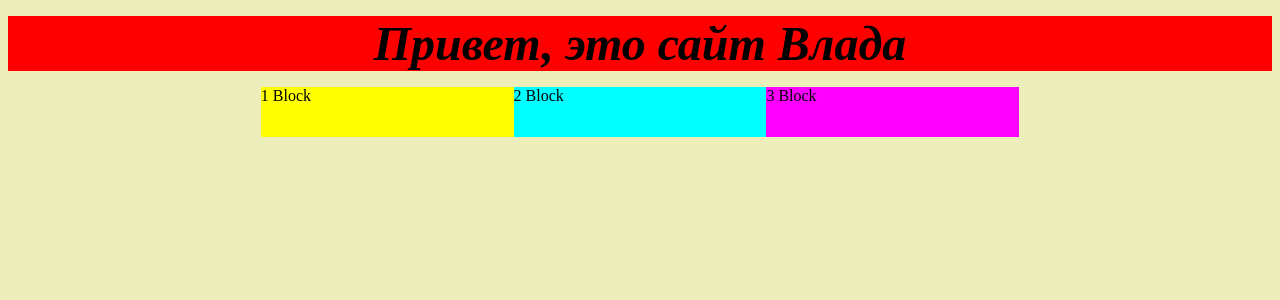
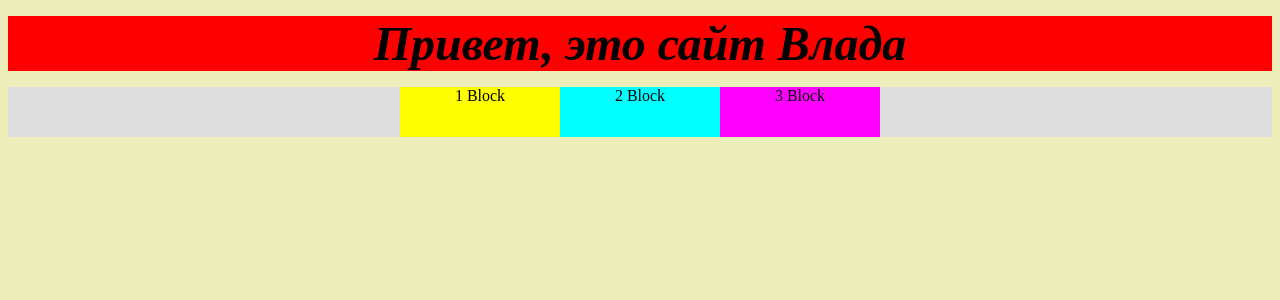
Before and after one commit to TestRepForUs23/FirstGitRep, a PHP site: page /vlad/vlad.php in a window 1280 px wide. Shown: the top 300 px of the page. Run offline with PHP 8.4, Linux system fonts and the light colour scheme.

Commit message:
Блоки по центру
3 блока по центру страницы

```diff
--- a/vlad/vlad.css
+++ b/vlad/vlad.css
@@ -2,33 +2,32 @@
 	background-color:#f00;
 	font-weight: bold;
 	font-style: italic;
-
 }
 #V_Block1
 {
-
 	height:50px;
-	width:20%;
+	width:160px;
 background-color:#ff0;
 float:left;
 }
 #V_Block2
 {
 	height:50px;
-	width:20%;
+	width:160px;
 background-color:#0ff;
 float:left;
 }
 #V_Block3
 {
 	height:50px;
-	width:20%;
+	width:160px;
 background-color:#f0f;
 float:left;
 }
 #V_BlockParent
 {
-	width: 100%;
+	background-color: #ddd;
+width: 100%;
 
 
     top: 0;
@@ -38,5 +37,4 @@ float:left;
     align-content: center;
     justify-content: center;
     overflow: auto;
-
 }
--- a/vlad/vlad.php
+++ b/vlad/vlad.php
@@ -10,7 +10,7 @@
 	<div id="V_DivHeader">
 	<p align="center"><font size=72px>Привет, это сайт Влада</font></p>
 	</div>
-	<div id="V_BlockParent">
+	<div align="center" id="V_BlockParent" >
 		<div id="V_Block1">
 			1 Block
 		</div>
@@ -21,5 +21,6 @@
 			3 Block
 		</div>
 	</div>
+
 </body>
 </html>
```
